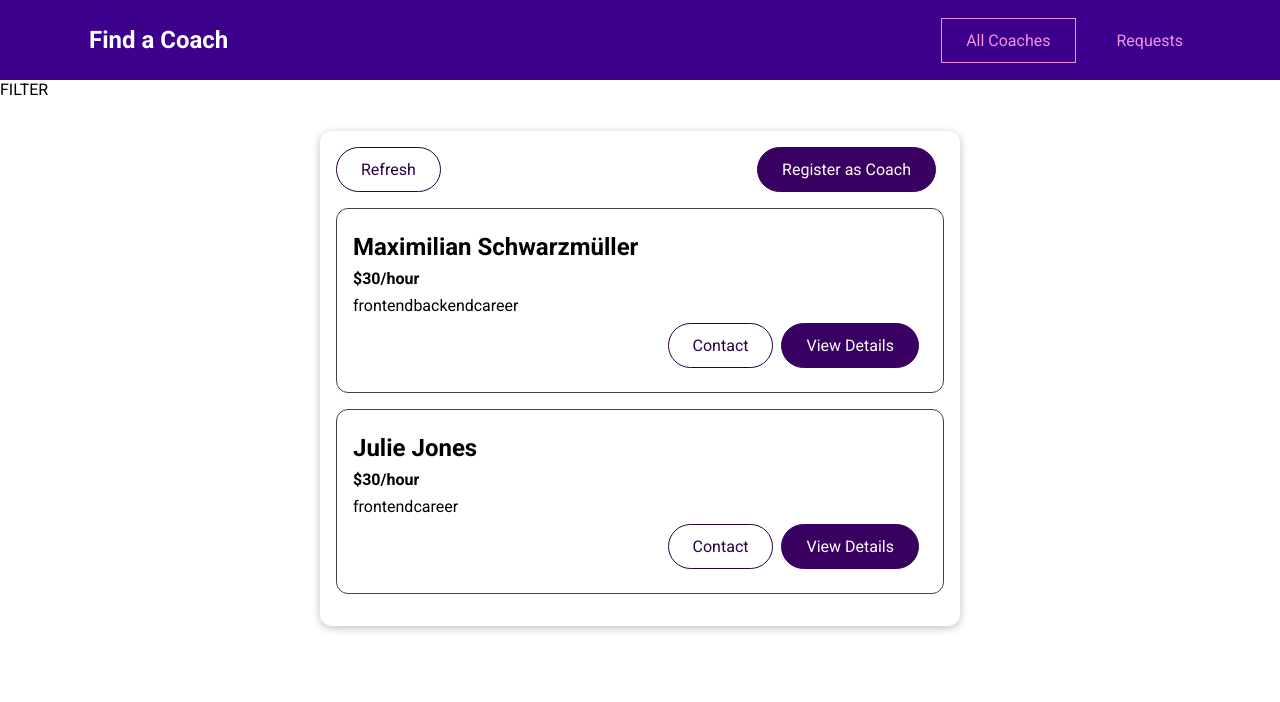
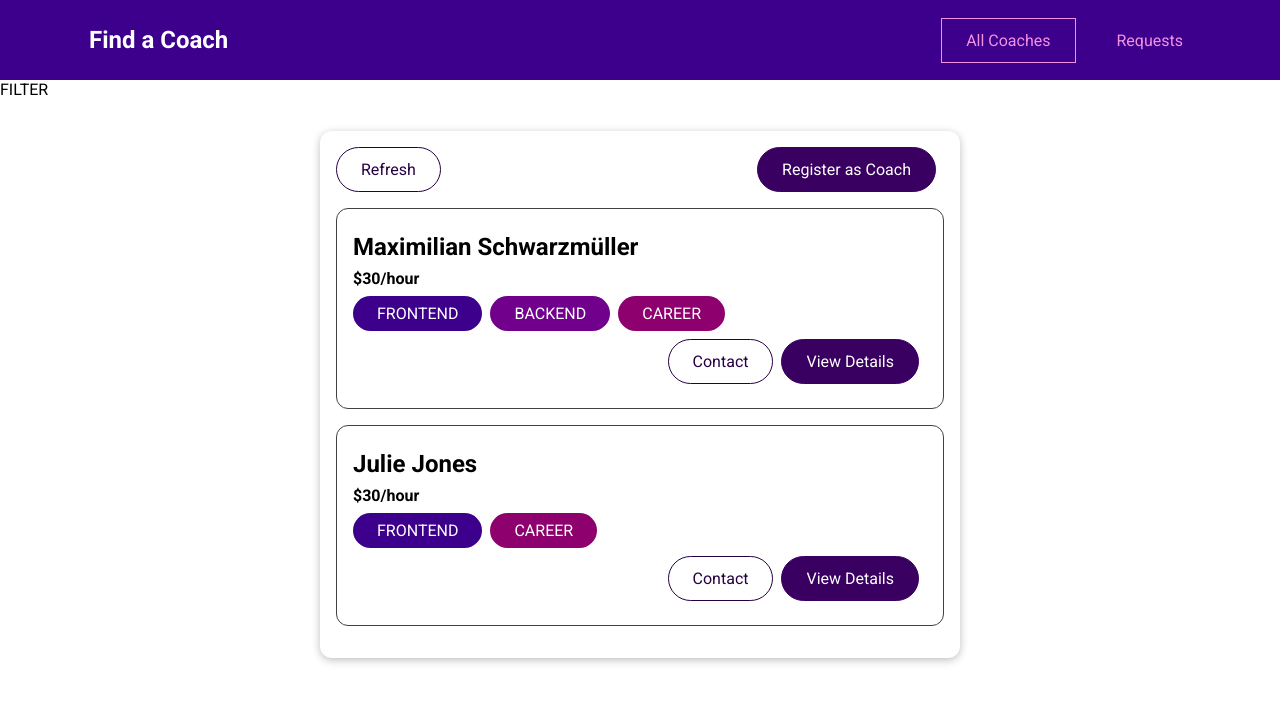
Before and after one commit to rahulkotla2/Find-A-Coach, a Vue app: page /coaches in a window 1280 px wide. Shown: the top 702 px of the page. Built offline with nearby package versions, Linux system fonts and the light colour scheme.

Commit message:
Creation of BaseBadge component

```diff
--- a/src/components/coaches/CoachItem.vue
+++ b/src/components/coaches/CoachItem.vue
@@ -3,7 +3,7 @@
         <h3>{{ fullName }}</h3>
         <h4>${{ rate }}/hour</h4>
         <div>
-            <span v-for="area in areas" :key="area">{{ area }}</span>
+            <base-badge v-for="area in areas" :key="area" :title="area" :type="area"></base-badge>
         </div>
         <div class="actions">
             <base-button mode="outline" link :to="coachContactLink">Contact</base-button>
--- a/src/components/ui/BaseBadge.vue
+++ b/src/components/ui/BaseBadge.vue
@@ -0,0 +1,43 @@
+<template>
+    <span class="badge" :class="type">
+        {{ text }}
+</span>
+</template>
+
+<script>
+export default {
+    props: ['type', 'title'],
+    computed: {
+        text() {
+            return this.title.toUpperCase();
+        }
+    }
+
+}
+</script>
+
+<style scoped>
+.badge {
+    background-color: #ccc;
+    color: #252525;
+    border-radius: 30px;
+    padding: 0.5rem 1.5rem;
+    display: inline-block;
+    margin-right: 0.5rem;
+}
+
+.frontend {
+    background-color: #3d008d;
+    color: white;
+}
+
+.backend {
+    background-color: #71008d;
+    color: white;
+}
+
+.career {
+    background-color: #8d006e;
+    color: white;
+}
+</style>
--- a/src/main.js
+++ b/src/main.js
@@ -4,6 +4,7 @@ import router from './router.js';
 import store from './store/index.js';
 import BaseCard from './components/ui/BaseCard.vue';
 import BaseButton from './components/ui/BaseButton.vue';
+import BaseBadge from './components/ui/BaseBadge.vue';
 
 
 const app = createApp(App);
@@ -13,5 +14,6 @@ app.use(store);
 
 app.component('base-card', BaseCard);
 app.component('base-button', BaseButton);
+app.component('base-badge', BaseBadge);
 
 app.mount('#app');
```
